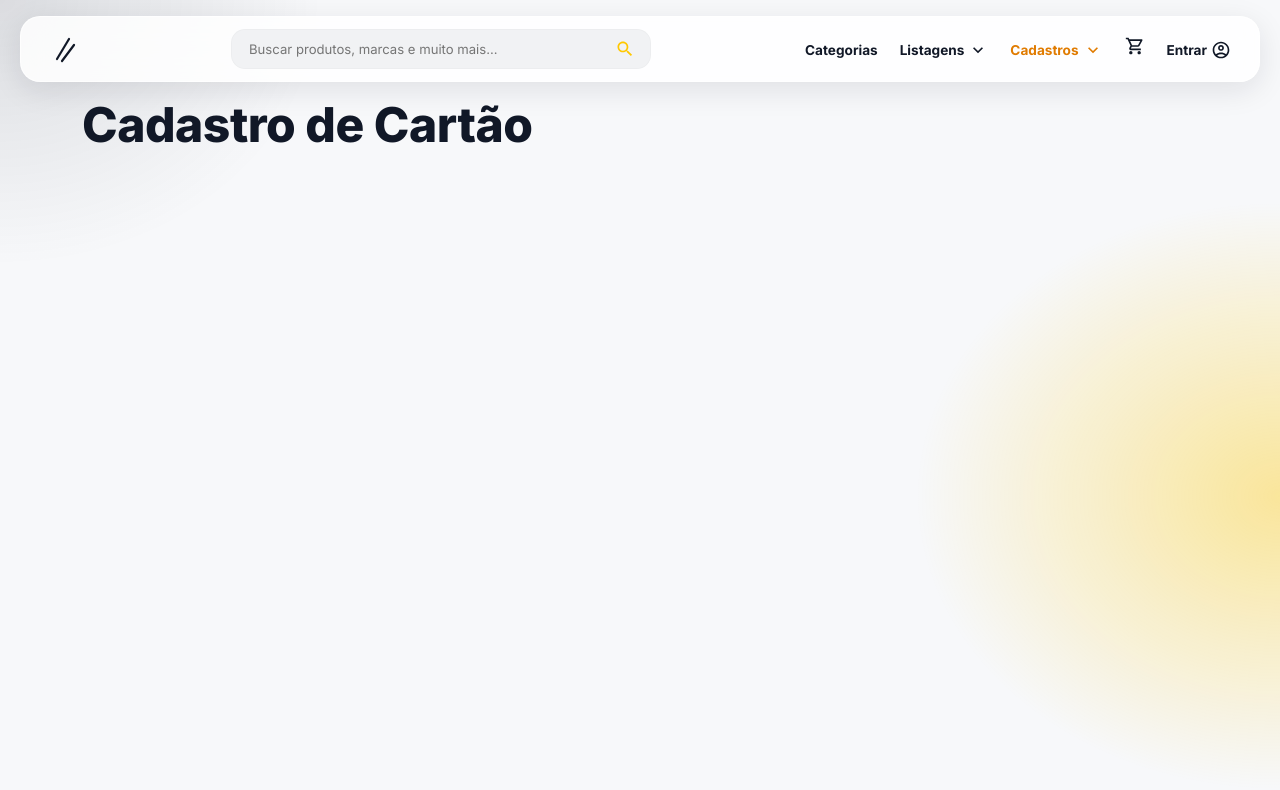
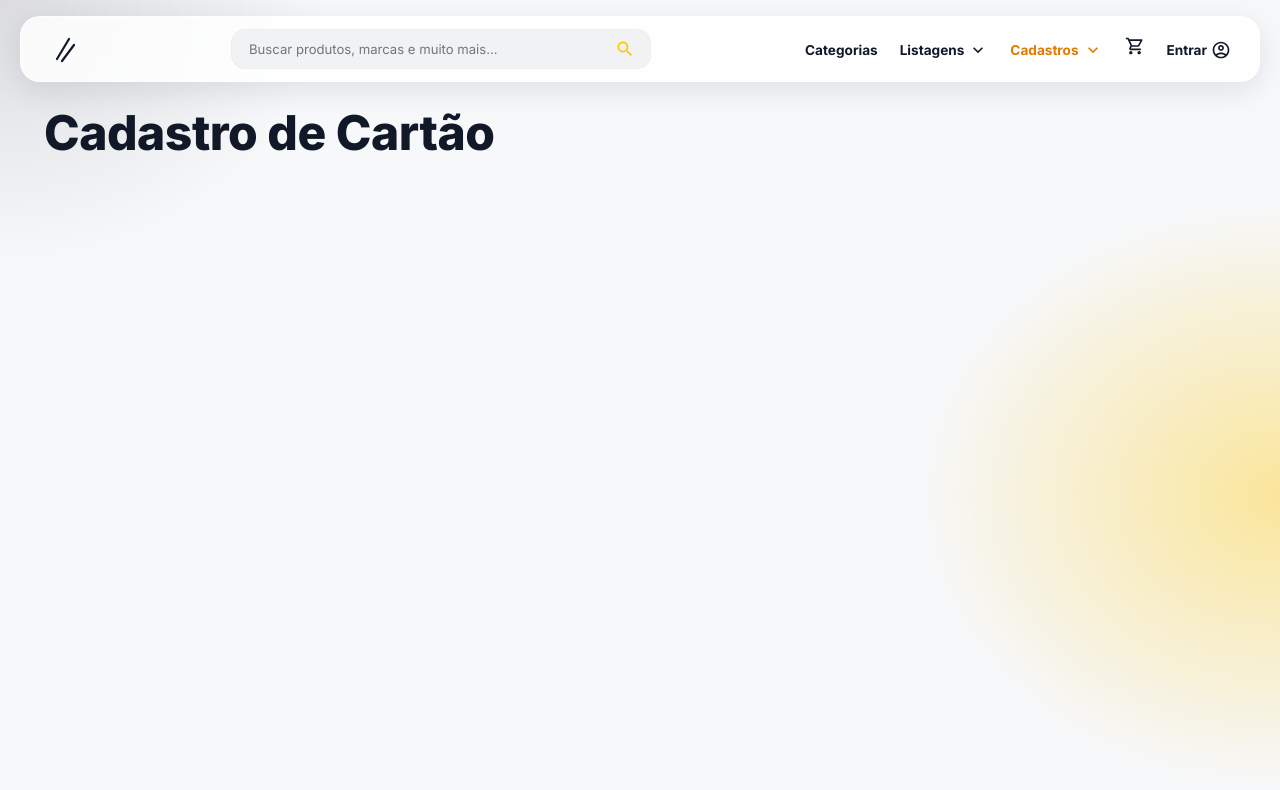
Before and after one commit to Fsp30/ecommerce-lp2, a React (Create React App) app: page /cadastro-cartao in a window 1280 px wide. Shown: the top 790 px of the page. Built offline with nearby package versions, Linux system fonts and the light colour scheme.

Commit message:
feat: integra novas telas ao sistema de rotas do React

```diff
--- a/src/rotas.js
+++ b/src/rotas.js
@@ -11,6 +11,7 @@ import CadastroCartao from "./view/cadastro-cartao.js";
 import ListagemProdutos from "./view/listagem-produtos.js";
 import ListagemCategorias from "./view/listagem-categorias.js";
 import ListagemCliente from "./view/listagem-cliente.js";
+import ListagemCartoes from "./view/listagem-cartoes.js";
 
 
 function Rotas(props) {
@@ -18,7 +19,7 @@ function Rotas(props) {
         <BrowserRouter>
             <Navbar />
 
-            <main className="container mt-5 pt-5">
+            <main className="app-main">
                 <Routes>
                     <Route
                         path="/listagem-usuarios"
@@ -37,6 +38,14 @@ function Rotas(props) {
                         element={<ListagemCategorias />}
                     />
                     <Route
+                        path="/listagem-clientes"
+                        element={<ListagemCliente />}
+                    />
+                    <Route
+                        path="/listagem-cartoes"
+                        element={<ListagemCartoes />}
+                    />
+                    <Route
                         path="/cadastro-cliente"
                         element={<CadastroCliente />}
                     />
@@ -53,10 +62,6 @@ function Rotas(props) {
                         element={<CadastroCategoria />}
                     />
                     <Route
-                        path="/listagem-cliente"
-                        element={<ListagemCliente />}
-                    />
-                    <Route
                         path="/cadastro-cartao"
                         element={<CadastroCartao />}
                     />
```
